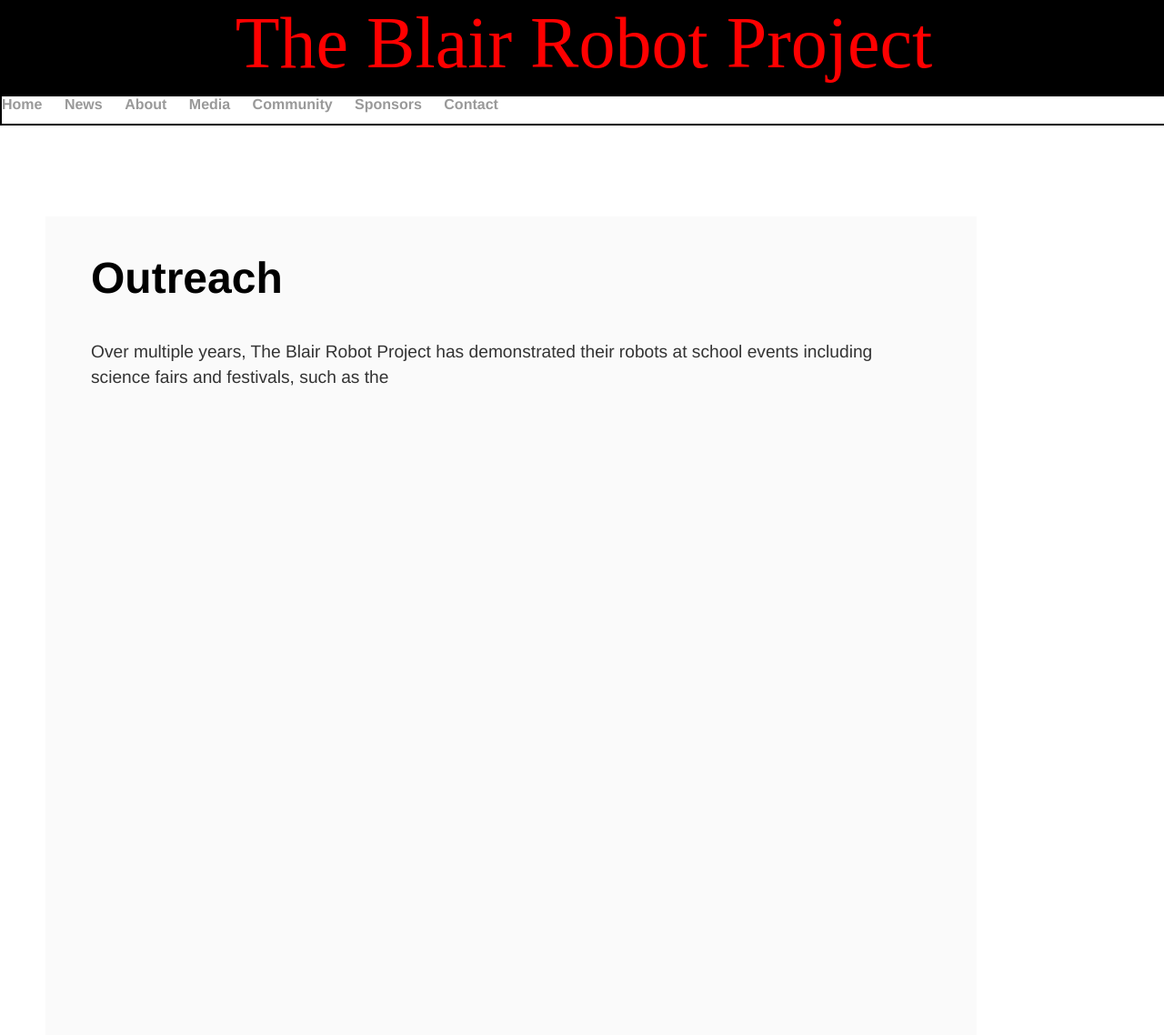
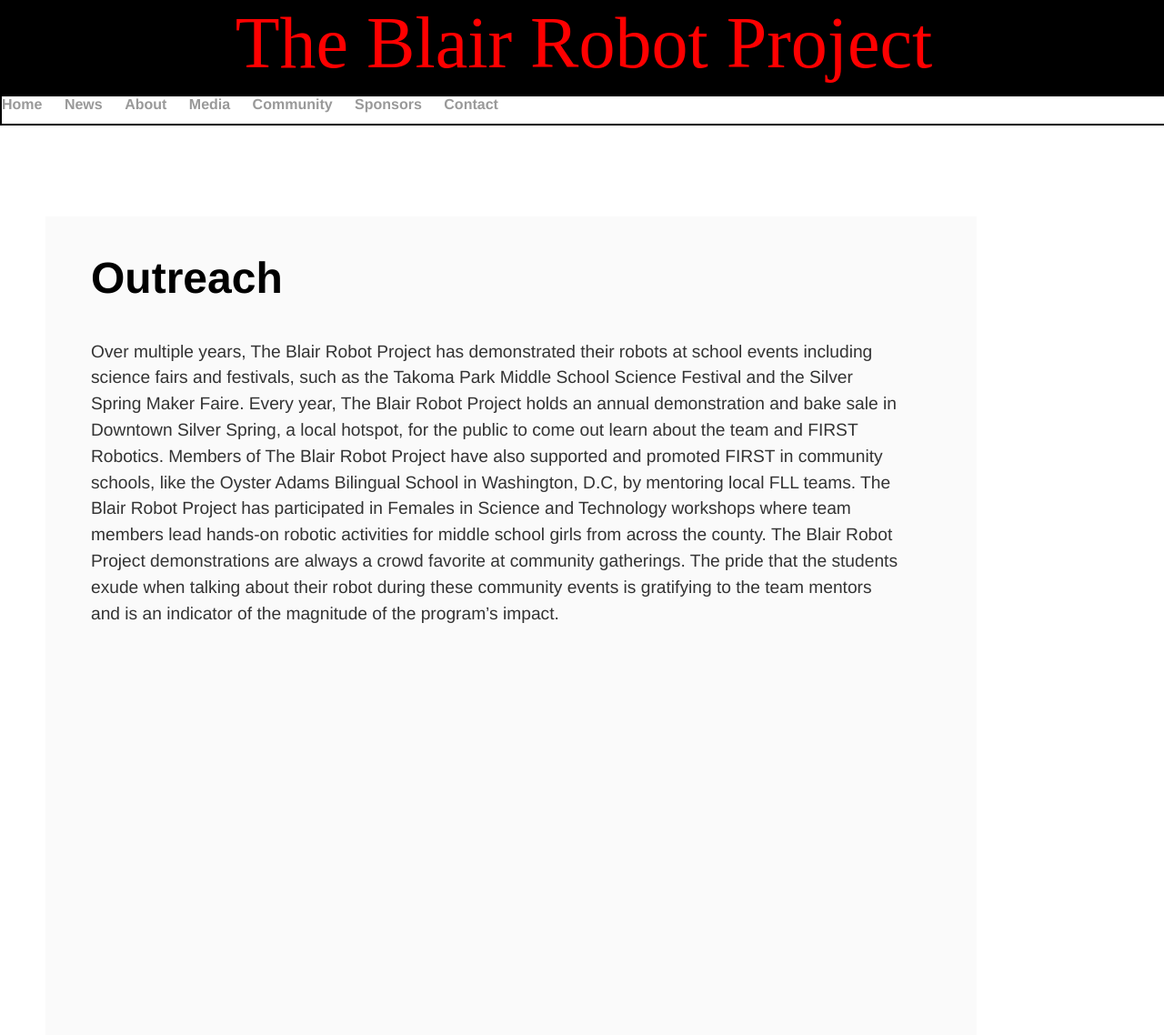
Before and after one commit to mouseythemouse/blair-robot-project.github.io, a Jekyll site: the page built from Outreach/index.html, in a window 1280 px wide. Shown: the whole page at 91% size. Built offline with Jekyll 4.4.1, drawn with Linux system fonts in a browser that asks for light colours.

Commit message:
Update index.html

```diff
--- a/Outreach/index.html
+++ b/Outreach/index.html
@@ -5,7 +5,7 @@
 <div class="outreach">
 	<h2>Outreach</h2>
 	<p>Over multiple years, The Blair Robot Project has demonstrated their robots at school events including
-	science fairs and festivals, such as the <Takoma Park Middle School Science Festival and the Silver Spring Maker Faire. Every year, The Blair Robot
+	science fairs and festivals, such as the Takoma Park Middle School Science Festival and the Silver Spring Maker Faire. Every year, The Blair Robot
 	Project holds an annual demonstration and bake sale in Downtown Silver Spring, a local hotspot, for the public to
 	come out learn about the team and FIRST Robotics. Members of The Blair Robot Project have also supported and promoted
 	FIRST in community schools, like the Oyster Adams Bilingual School in Washington, D.C, by mentoring local FLL teams.
```
